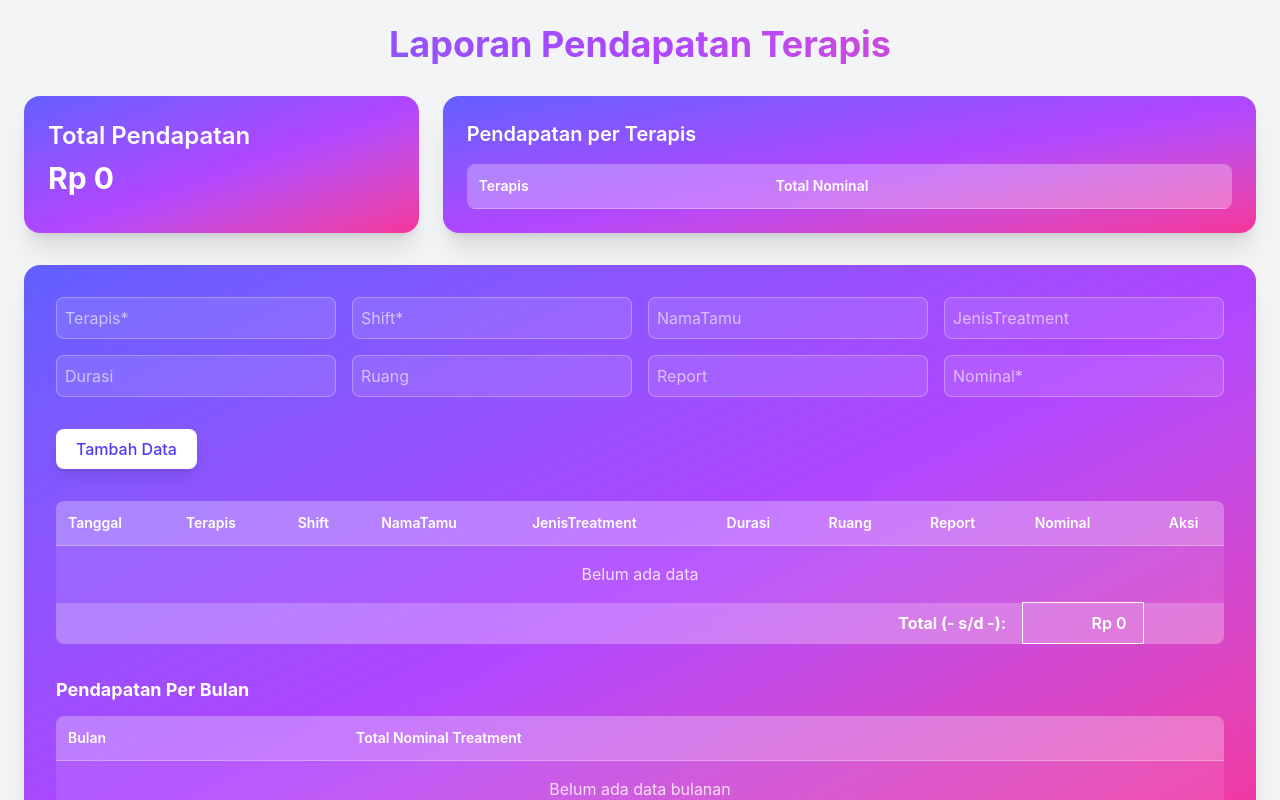
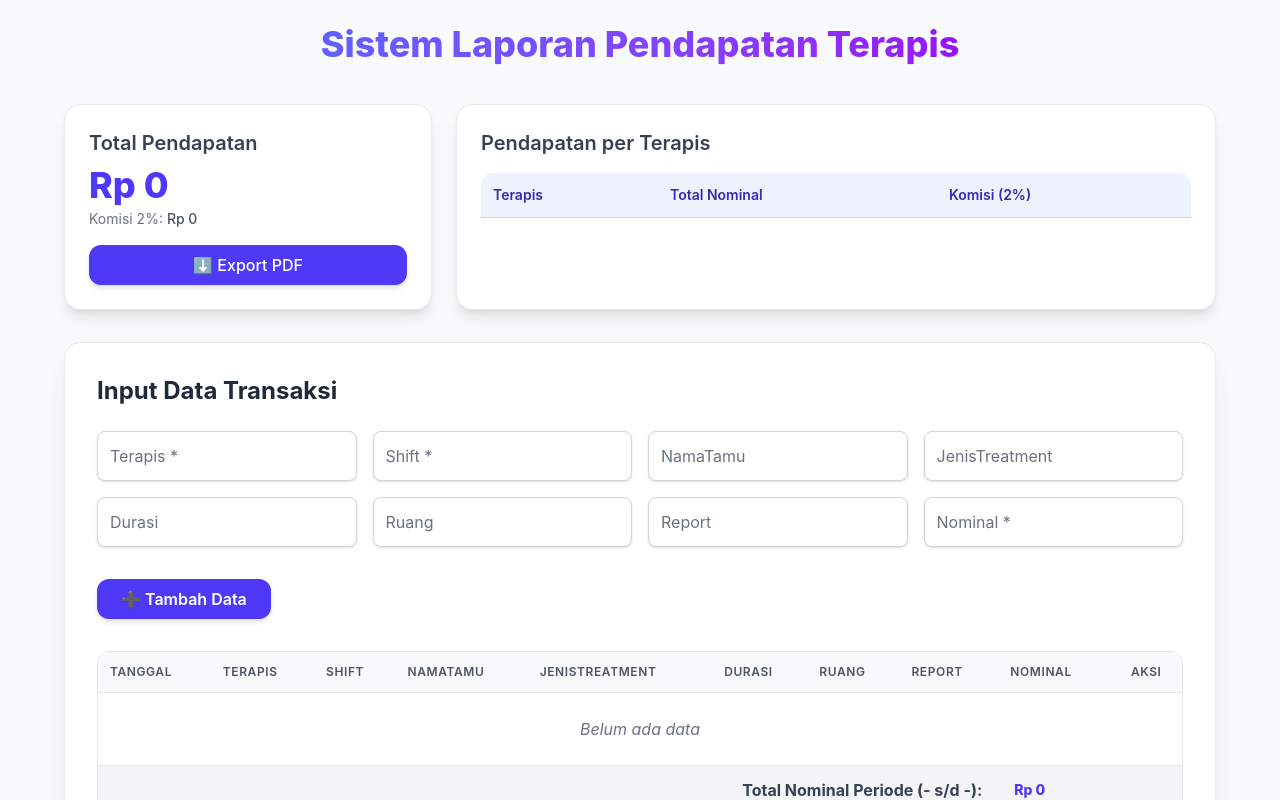
Before and after one commit to audialrsaa/laporan_pendapatan_terapis, a Next.js app: page / in a window 1280 px wide. Shown: the top 800 px of the page. Built offline with nearby package versions, Linux system fonts and the light colour scheme.

Commit message:
add export pdf

```diff
--- a/app/components/SpreadsheetTable.js
+++ b/app/components/SpreadsheetTable.js
@@ -85,24 +85,28 @@ const SpreadsheetTable = ({ data, onSave }) => {
   const minDate = dates.length > 0 ? new Date(Math.min(...dates)).toLocaleDateString("id-ID") : "-";
   const maxDate = dates.length > 0 ? new Date(Math.max(...dates)).toLocaleDateString("id-ID") : "-";
 
-  // rekap per bulan
+  // ✅ Rekap per bulan + terapis + komisi
   const monthlySummary = tableData.reduce((acc, row) => {
-    if (!row.tanggal) return acc;
+    if (!row.tanggal || !row.terapis) return acc;
     const parts = row.tanggal.split(" ");
     if (parts.length < 3) return acc;
     const monthName = parts[1];
     const year = parts[2];
     const monthKey = `${monthName} ${year}`;
-    if (!acc[monthKey]) {
-      acc[monthKey] = { nominal: 0 };
-    }
-    acc[monthKey].nominal += Number(row.nominal) || 0;
+    const therapistKey = row.terapis;
+
+    if (!acc[monthKey]) acc[monthKey] = {};
+    if (!acc[monthKey][therapistKey]) acc[monthKey][therapistKey] = { nominal: 0 };
+
+    acc[monthKey][therapistKey].nominal += Number(row.nominal) || 0;
     return acc;
   }, {});
 
   return (
-    <div className="bg-gradient-to-br from-indigo-500 via-purple-500 to-pink-500 p-8 rounded-2xl shadow-xl text-white space-y-8">
-      {/* form */}
+    <div className="bg-white p-8 rounded-2xl shadow-xl border border-gray-200 space-y-8">
+      <h2 className="text-2xl font-bold text-gray-800 mb-6">Input Data Transaksi</h2>
+
+      {/* Form Input */}
       <div className="grid grid-cols-2 md:grid-cols-4 gap-4">
         {Object.keys(formData).map((key) =>
           key !== "tanggal" ? (
@@ -113,11 +117,11 @@ const SpreadsheetTable = ({ data, onSave }) => {
               placeholder={
                 key.charAt(0).toUpperCase() +
                 key.slice(1) +
-                (["terapis", "shift", "nominal"].includes(key) ? "*" : "")
+                (["terapis", "shift", "nominal"].includes(key) ? " *" : "")
               }
               value={formData[key]}
               onChange={handleChange}
-              className="border border-white/30 bg-white/10 text-white placeholder-white/60 p-2 rounded-lg focus:ring-2 focus:ring-white focus:outline-none"
+              className="border border-gray-300 bg-white text-gray-800 placeholder-gray-500 p-3 rounded-lg focus:ring-2 focus:ring-indigo-500 focus:border-indigo-500 transition shadow-sm"
             />
           ) : null
         )}
@@ -125,112 +129,133 @@ const SpreadsheetTable = ({ data, onSave }) => {
 
       <button
         onClick={handleAddOrUpdateData}
-        className={`px-5 py-2 rounded-lg font-medium shadow-lg backdrop-blur-sm transition-colors ${
+        className={`px-6 py-2 rounded-xl font-semibold shadow-md transition duration-300 ease-in-out ${
           editIndex !== null
-            ? "bg-green-400 hover:bg-green-500 text-white"
-            : "bg-white text-indigo-600 hover:bg-gray-100"
+            ? "bg-green-500 hover:bg-green-600 text-white"
+            : "bg-indigo-600 text-white hover:bg-indigo-700"
         }`}
       >
-        {editIndex !== null ? "Update Data" : "Tambah Data"}
+        {editIndex !== null ? "✅ Update Data" : "➕ Tambah Data"}
       </button>
 
-      {/* table */}
-      <div className="overflow-x-auto rounded-lg bg-white/10 backdrop-blur-sm">
-        <table className="w-full border-collapse">
-          <thead className="bg-white/20">
+      {/* Data Table */}
+      <div className="overflow-x-auto border border-gray-200 rounded-xl">
+        <table className="min-w-full divide-y divide-gray-200">
+          <thead className="bg-gray-50">
             <tr>
               {Object.keys(formData).map((key) => (
-                <th key={key} className="p-3 text-left text-sm font-semibold border-b border-white/30">
+                <th
+                  key={key}
+                  className="p-3 text-left text-xs font-semibold uppercase tracking-wider text-gray-600"
+                >
                   {key.charAt(0).toUpperCase() + key.slice(1)}
                 </th>
               ))}
-              <th className="p-3 border-b border-white/30 text-sm font-semibold">Aksi</th>
+              <th className="p-3 text-xs font-semibold uppercase tracking-wider text-gray-600">Aksi</th>
             </tr>
           </thead>
-          <tbody>
+          <tbody className="bg-white divide-y divide-gray-200">
             {tableData.length === 0 ? (
               <tr>
                 <td
                   colSpan={Object.keys(formData).length + 1}
-                  className="text-center p-4 text-white/80"
+                  className="text-center p-6 text-gray-500 italic"
                 >
                   Belum ada data
                 </td>
               </tr>
             ) : (
               tableData.map((row, index) => (
-                <tr key={index} className="hover:bg-white/10 transition-colors">
+                <tr key={index} className="hover:bg-indigo-50 transition-colors">
                   {Object.keys(formData).map((key) => (
-                    <td key={key} className="p-3 border-b border-white/20">
+                    <td key={key} className="p-3 text-sm text-gray-700">
                       {key === "nominal"
                         ? `Rp ${Number(row[key]).toLocaleString("id-ID")}`
                         : row[key]}
                     </td>
                   ))}
-                  <td className="p-3 border-b border-white/20 space-x-2">
+                  <td className="p-3 space-x-2">
                     <button
                       onClick={() => handleEdit(index)}
-                      className="px-3 py-1 bg-yellow-400 text-white rounded hover:bg-yellow-500 text-sm font-medium"
+                      className="px-3 py-1 bg-yellow-400 text-white rounded-lg hover:bg-yellow-500 text-xs font-medium transition"
                     >
-                      Edit
+                      ✏️ Edit
                     </button>
                     <button
                       onClick={() => handleDelete(index)}
-                      className="px-3 py-1 bg-red-500 text-white rounded hover:bg-red-600 text-sm font-medium"
+                      className="px-3 py-1 bg-red-500 text-white rounded-lg hover:bg-red-600 text-xs font-medium transition"
                     >
-                      Hapus
+                      🗑️ Hapus
                     </button>
                   </td>
                 </tr>
               ))
             )}
           </tbody>
-          <tfoot className="bg-white/20">
+          <tfoot className="bg-gray-100">
             <tr>
               <td
                 colSpan={Object.keys(formData).length - 1}
-                className="px-4 py-2 font-bold text-right"
+                className="px-4 py-3 font-bold text-right text-gray-700"
               >
-                Total ({minDate} s/d {maxDate}):
+                Total Nominal Periode ({minDate} s/d {maxDate}):
               </td>
-              <td className="border px-4 py-2 text-right font-semibold">
+              <td className="px-4 py-3 text-sm font-extrabold text-indigo-600">
                 Rp {totalNominal.toLocaleString("id-ID")}
               </td>
-              <td></td>
+              <td className="bg-gray-100"></td>
             </tr>
           </tfoot>
         </table>
       </div>
 
-      {/* rekap perbulan */}
+      {/* ✅ Rekap per Bulan & Terapis */}
       <div>
-        <h2 className="text-lg font-bold mb-3">Pendapatan Per Bulan</h2>
-        <div className="overflow-x-auto rounded-lg bg-white/10 backdrop-blur-sm">
+        <h2 className="text-xl font-bold mb-3 text-gray-800">📊 Pendapatan Per Bulan & Terapis</h2>
+        <div className="overflow-x-auto border border-gray-200 rounded-xl">
           <table className="w-full border-collapse">
-            <thead className="bg-white/20">
+            <thead className="bg-gray-50">
               <tr>
-                <th className="p-3 border-b border-white/30 text-left text-sm font-semibold">Bulan</th>
-                <th className="p-3 border-b border-white/30 text-left text-sm font-semibold">
+                <th className="p-3 border-b border-gray-200 text-left text-xs font-semibold uppercase tracking-wider text-gray-600">
+                  Bulan
+                </th>
+                <th className="p-3 border-b border-gray-200 text-left text-xs font-semibold uppercase tracking-wider text-gray-600">
+                  Terapis
+                </th>
+                <th className="p-3 border-b border-gray-200 text-left text-xs font-semibold uppercase tracking-wider text-gray-600">
                   Total Nominal Treatment
+                </th>
+                <th className="p-3 border-b border-gray-200 text-left text-xs font-semibold uppercase tracking-wider text-gray-600">
+                  Total Komisi (2%)
                 </th>
               </tr>
             </thead>
-            <tbody>
+            <tbody className="bg-white divide-y divide-gray-200">
               {Object.keys(monthlySummary).length === 0 ? (
                 <tr>
-                  <td colSpan={2} className="text-center p-4 text-white/80">
+                  <td colSpan={4} className="text-center p-4 text-gray-500 italic">
                     Belum ada data bulanan
                   </td>
                 </tr>
               ) : (
-                Object.entries(monthlySummary).map(([month, data]) => (
-                  <tr key={month} className="hover:bg-white/10 transition-colors">
-                    <td className="p-3 border-b border-white/20 font-medium">{month}</td>
-                    <td className="p-3 border-b border-white/20 text-right">
-                      Rp {data.nominal.toLocaleString("id-ID")}
-                    </td>
-                  </tr>
-                ))
+                Object.entries(monthlySummary).map(([month, therapists]) =>
+                  Object.entries(therapists).map(([terapis, data]) => (
+                    <tr key={`${month}-${terapis}`} className="hover:bg-indigo-50 transition-colors">
+                      <td className="p-3 text-sm text-gray-700 font-medium">{month}</td>
+                      <td className="p-3 text-sm text-gray-700">{terapis}</td>
+                      <td className="p-3 text-sm text-gray-700">
+                        <span className="font-semibold text-indigo-600">
+                          Rp {data.nominal.toLocaleString("id-ID")}
+                        </span>
+                      </td>
+                      <td className="p-3 text-sm text-gray-700">
+                        <span className="font-semibold text-green-600">
+                          Rp {(data.nominal * 0.02).toLocaleString("id-ID")}
+                        </span>
+                      </td>
+                    </tr>
+                  ))
+                )
               )}
             </tbody>
           </table>
--- a/app/components/SummaryReport.js
+++ b/app/components/SummaryReport.js
@@ -1,10 +1,15 @@
+"use client";
+
+import jsPDF from "jspdf";
+import autoTable from "jspdf-autotable";
+
 const SummaryReport = ({ data }) => {
-  // total nominal
+  // Hitung total nominal dari semua transaksi
   const calculateTotal = (key) => {
     return data.reduce((sum, item) => sum + (Number(item[key]) || 0), 0);
   };
 
-  // total per terapis
+  // Hitung pendapatan per terapis
   const calculatePerTerapis = () => {
     const report = {};
     data.forEach(item => {
@@ -18,39 +23,96 @@ const SummaryReport = ({ data }) => {
   };
 
   const totalNominal = calculateTotal('nominal');
+  const totalKomisi = totalNominal * 0.02;
   const perTerapisData = calculatePerTerapis();
+
+  // 📝 Export ke PDF
+  const handleExportPDF = () => {
+    const doc = new jsPDF();
+
+    // Header
+    doc.setFontSize(14);
+    doc.text("Laporan Pendapatan Terapis", 14, 15);
+
+    const date = new Date().toLocaleDateString("id-ID", {
+      day: "numeric",
+      month: "long",
+      year: "numeric",
+    });
+    doc.setFontSize(10);
+    doc.text(`Tanggal export: ${date}`, 14, 22);
+
+    // Total Pendapatan
+    doc.setFontSize(11);
+    doc.text(`Total Pendapatan: Rp ${totalNominal.toLocaleString("id-ID")}`, 14, 30);
+    doc.text(`Total Komisi (2%): Rp ${totalKomisi.toLocaleString("id-ID")}`, 14, 36);
+
+    // Tabel per terapis
+    const therapistTable = Object.entries(perTerapisData).map(([terapis, val]) => [
+      terapis,
+      `Rp ${val.totalNominal.toLocaleString("id-ID")}`,
+      `Rp ${(val.totalNominal * 0.02).toLocaleString("id-ID")}`
+    ]);
+
+    autoTable(doc, {
+      head: [["Terapis", "Total Nominal", "Komisi 2%"]],
+      body: therapistTable,
+      startY: 45,
+      styles: { halign: "left" },
+      headStyles: { fillColor: [120, 50, 200] },
+    });
+
+    // Footer
+    const pageHeight = doc.internal.pageSize.height || doc.internal.pageSize.getHeight();
+    doc.setFontSize(9);
+    doc.text("© Sistem Laporan Pendapatan Terapis", 14, pageHeight - 10);
+
+    doc.save("Laporan_Terapis.pdf");
+  };
 
   return (
     <>
-      {/* total pendapatan */}
-      <div className="bg-gradient-to-br from-indigo-500 via-purple-500 to-pink-500 text-white p-6 rounded-2xl shadow-xl">
-        <h2 className="text-2xl font-semibold mb-2">Total Pendapatan</h2>
-        <p className="text-3xl font-bold">
+      {/* Card Total Pendapatan - Aesthetic Update */}
+      <div className="bg-white p-6 rounded-2xl shadow-lg border border-gray-200 flex flex-col justify-between">
+        <h2 className="text-xl font-semibold mb-2 text-gray-700">Total Pendapatan</h2>
+        <p className="text-4xl font-extrabold mb-1 text-indigo-600">
           Rp {totalNominal.toLocaleString('id-ID')}
         </p>
+        <p className="text-sm text-gray-500 mb-4">
+          Komisi 2%: <span className="font-medium text-gray-600">Rp {totalKomisi.toLocaleString('id-ID')}</span>
+        </p>
+        <button
+          onClick={handleExportPDF}
+          className="w-full bg-indigo-600 text-white px-4 py-2 rounded-xl font-medium hover:bg-indigo-700 transition duration-300 ease-in-out shadow-md"
+        >
+          ⬇️ Export PDF
+        </button>
       </div>
 
-      {/* table perterapis */}
-      <div className="bg-gradient-to-br from-indigo-500 via-purple-500 to-pink-500 p-6 rounded-2xl shadow-xl text-white lg:col-span-2">
-        <h2 className="text-xl font-semibold mb-4">Pendapatan per Terapis</h2>
-        <div className="overflow-x-auto rounded-lg bg-white/10 backdrop-blur-sm">
+      {/* Tabel Pendapatan per Terapis - Aesthetic Update */}
+      <div className="bg-white p-6 rounded-2xl shadow-lg border border-gray-200 lg:col-span-2">
+        <h2 className="text-xl font-semibold mb-4 text-gray-700">Pendapatan per Terapis</h2>
+        <div className="overflow-x-auto">
           <table className="w-full border-collapse">
             <thead>
-              <tr className="bg-white/20">
-                <th className="p-3 text-left text-sm font-semibold border-b border-white/30">
-                  Terapis
-                </th>
-                <th className="p-3 text-left text-sm font-semibold border-b border-white/30">
-                  Total Nominal
-                </th>
+              <tr className="bg-indigo-50 text-indigo-800">
+                <th className="p-3 text-left text-sm font-semibold border-b border-indigo-200 rounded-tl-xl">Terapis</th>
+                <th className="p-3 text-left text-sm font-semibold border-b border-indigo-200">Total Nominal</th>
+                <th className="p-3 text-left text-sm font-semibold border-b border-indigo-200 rounded-tr-xl">Komisi (2%)</th>
               </tr>
             </thead>
             <tbody>
-              {Object.keys(perTerapisData).map(terapis => (
-                <tr key={terapis} className="hover:bg-white/10 transition-colors">
-                  <td className="p-3 border-b border-white/20 font-medium">{terapis}</td>
-                  <td className="p-3 border-b border-white/20">
+              {Object.keys(perTerapisData).map((terapis, index) => (
+                <tr
+                  key={terapis}
+                  className={`transition-colors text-gray-700 ${index % 2 === 0 ? 'bg-white' : 'bg-gray-50'} hover:bg-indigo-100`}
+                >
+                  <td className="p-3 border-b border-gray-200 font-medium">{terapis}</td>
+                  <td className="p-3 border-b border-gray-200">
                     Rp {perTerapisData[terapis].totalNominal.toLocaleString('id-ID')}
+                  </td>
+                  <td className="p-3 border-b border-gray-200">
+                    Rp {(perTerapisData[terapis].totalNominal * 0.02).toLocaleString('id-ID')}
                   </td>
                 </tr>
               ))}
--- a/app/page.js
+++ b/app/page.js
@@ -9,6 +9,7 @@ export default function Home() {
   const [loading, setLoading] = useState(true);
 
   useEffect(() => {
+    // Memuat data dari localStorage saat komponen dimuat
     const storedData = localStorage.getItem('treatmentData');
     if (storedData) {
       setData(JSON.parse(storedData));
@@ -17,31 +18,37 @@ export default function Home() {
   }, []);
 
   const handleSaveData = (newData) => {
+    // Menyimpan data ke localStorage
     localStorage.setItem('treatmentData', JSON.stringify(newData));
     setData(newData);
   };
 
   if (loading) {
-    return <div className="p-4 text-center">Loading...</div>;
+    return <div className="p-8 text-center text-lg font-medium text-gray-600">Loading...</div>;
   }
 
   return (
-    <div className="p-6 bg-gray-100 min-h-screen">
+    <div className="p-6 bg-gray-50 min-h-screen">
       <Head>
         <title>Sistem Laporan Pendapatan Terapis</title>
       </Head>
 
-      <h1 className="text-4xl font-bold mb-8 text-center text-transparent bg-clip-text bg-gradient-to-r from-indigo-500 via-purple-500 to-pink-500">
-        Laporan Pendapatan Terapis
+      {/* Header dengan style modern dan bersih */}
+      <h1 className="text-4xl font-extrabold mb-10 text-center text-gray-800">
+        <span className="text-transparent bg-clip-text bg-gradient-to-r from-indigo-500 to-purple-600">
+          Sistem Laporan Pendapatan Terapis
+        </span>
       </h1>
 
       {/* Ringkasan */}
-      <div className="grid grid-cols-1 lg:grid-cols-3 gap-6 mb-8">
-        <SummaryReport data={data} />
+      <div className="max-w-6xl mx-auto">
+        <div className="grid grid-cols-1 lg:grid-cols-3 gap-6 mb-8">
+          <SummaryReport data={data} />
+        </div>
+
+        {/* Tabel Input */}
+        <SpreadsheetTable data={data} onSave={handleSaveData} />
       </div>
-
-      {/* Tabel Input */}
-      <SpreadsheetTable data={data} onSave={handleSaveData} />
     </div>
   );
 }
--- a/package.json
+++ b/package.json
@@ -10,7 +10,7 @@
   },
   "dependencies": {
     "@tanstack/react-table": "^8.21.3",
-    "jspdf": "^3.0.2",
+    "jspdf": "^3.0.3",
     "jspdf-autotable": "^5.0.2",
     "next": "15.5.3",
     "react": "19.1.0",
```
Also changed, not shown: 1 other file (tests, documents, lock files or other folders).
